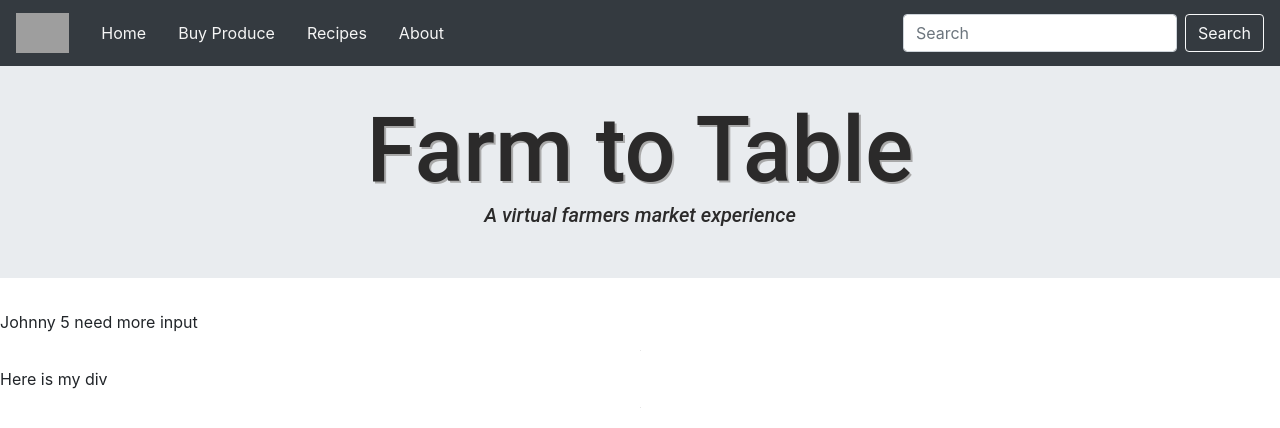
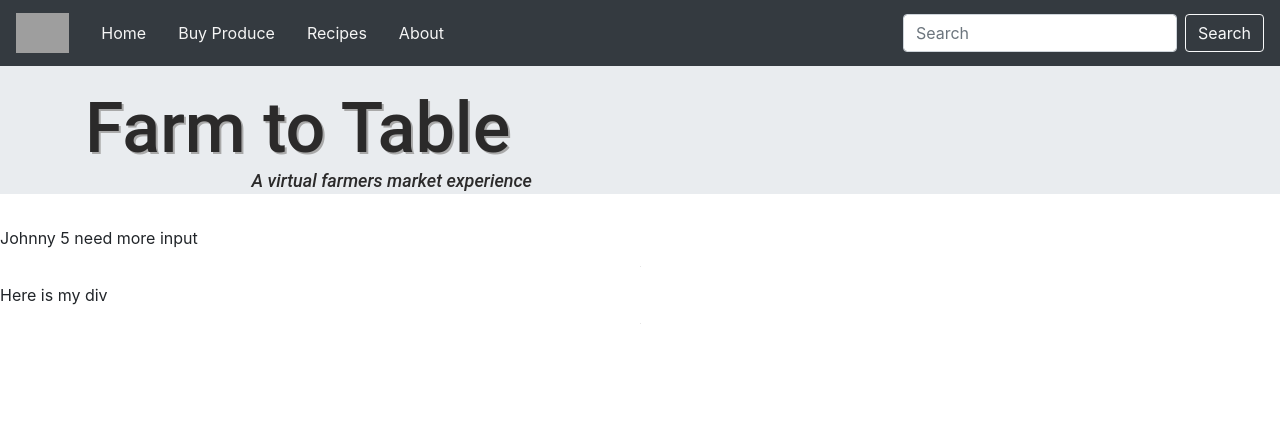
Before and after one commit to suttonschinook/Farm-To-Table, a React (Create React App) app in the folder farm-to-table/: page /about in a window 1280 px wide. Shown: the top 428 px of the page. Built offline with nearby package versions, Linux system fonts and the light colour scheme; grey boxes are pictures that could not be loaded.

Commit message:
resized header

```diff
--- a/farm-to-table/src/ReusableComponents/Header.js
+++ b/farm-to-table/src/ReusableComponents/Header.js
@@ -4,36 +4,39 @@ import Container from "react-bootstrap/Container";
 import styled from "styled-components"
 
 
+const StyledContainer = styled.div`
+  height:40px;
 
+`
 const StyledHeader = styled.h1`
-  display:flex;
-  justify-content:center;
   color:rgb(43, 42, 42);
   font-family:'Roboto', sans-serif;
-  font-size:90px;
+  font-size:70px;
   text-shadow: 2px 2px darkgray;
   height:5vh;
-  margin-top:-3%;
+  margin-top:-4%;
 `
 const StyledFarmer = styled.h2`
-display:flex;
-justify-content:center;
 color:rgb(43, 42, 42);
 font-family:'Roboto', sans-serif;
-font-size:20px;
+font-size:18px;
 font-style:italic;
 height:3px;
-margin-top:6%;
+margin-top:4%;
+margin-left:15%;
+
 `
 
 export default function Header() {
   return (
 
     <Jumbotron fluid>
-      <Container>
-        <StyledHeader className = "header">Farm to Table</StyledHeader>
-        <StyledFarmer>A virtual farmers market experience</StyledFarmer>
-      </Container>
+      <StyledContainer>
+        <Container>
+          <StyledHeader className = "header">Farm to Table</StyledHeader>
+          <StyledFarmer>A virtual farmers market experience</StyledFarmer>
+        </Container>
+      </StyledContainer>
     </Jumbotron>
 
   );
```
